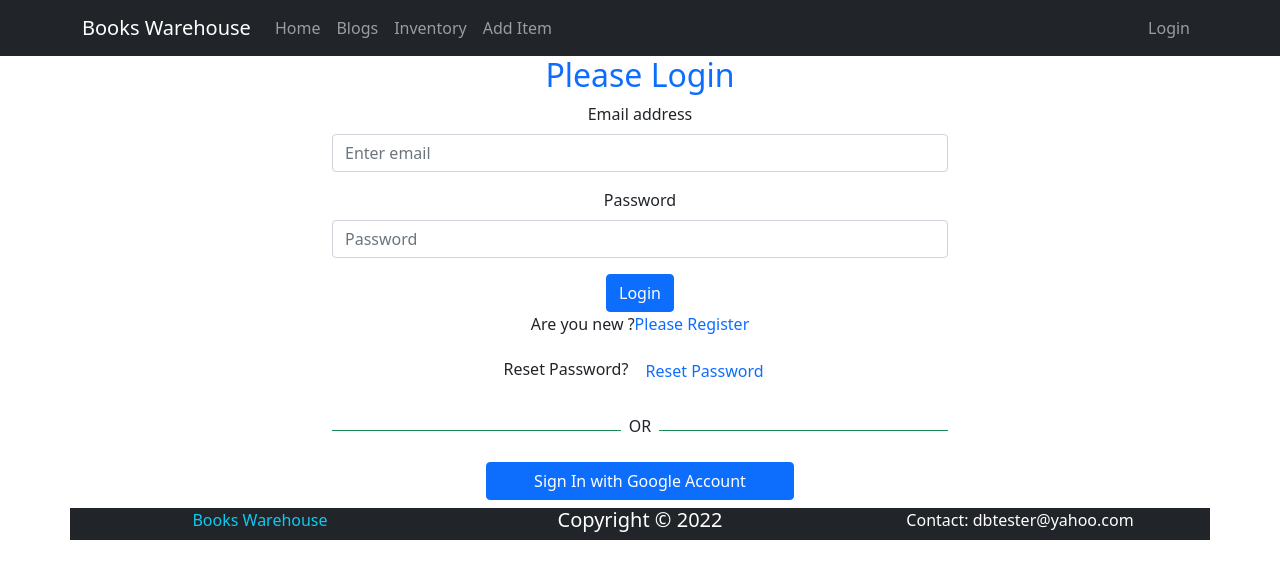
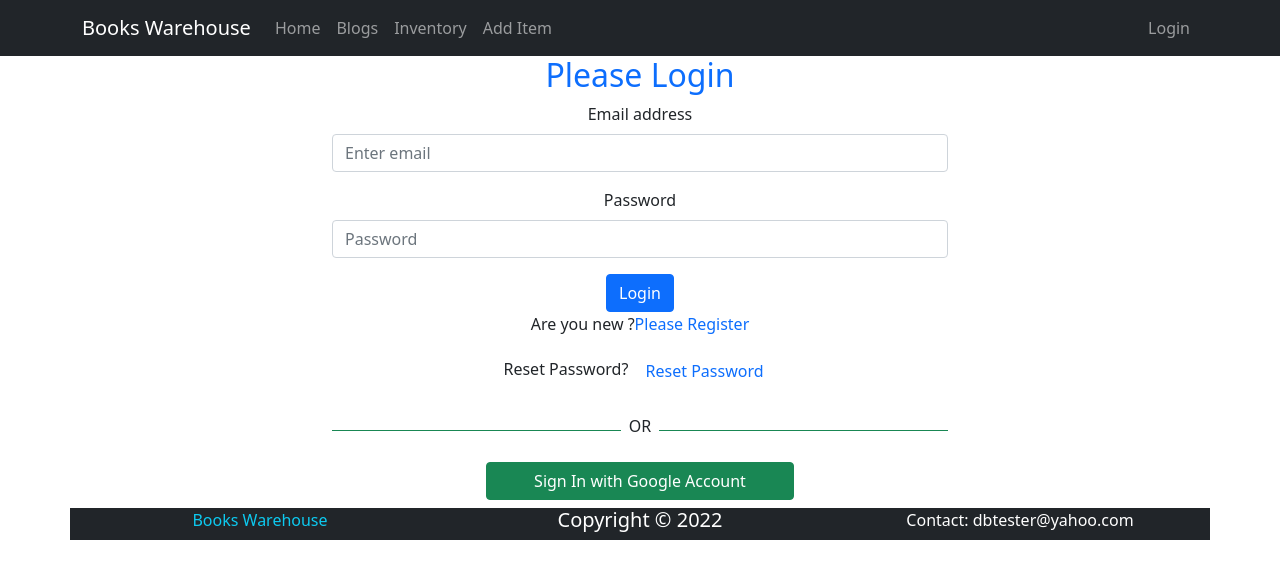
Before and after one commit to mirzasabbirgithub/warehouse-management-website-client-side, a React (Create React App) app: page /login in a window 1280 px wide. Shown: the top 578 px of the page. Built offline with nearby package versions, Linux system fonts and the light colour scheme; no server answers.

Commit message:
sociallogin error issue resolved by adding loading

```diff
--- a/src/LoginPages/Register/Register.js
+++ b/src/LoginPages/Register/Register.js
@@ -6,10 +6,8 @@ import { useCreateUserWithEmailAndPassword } from 'react-firebase-hooks/auth';
 const Register = () => {
           const [
                     createUserWithEmailAndPassword,
-                    // send Verification Email
           ] = useCreateUserWithEmailAndPassword(auth, { sendEmailVerification: true })
           const navigate = useNavigate();
-          // navigate login page
           const navigateToRegister = () => {
                     navigate('/login');
           }
@@ -46,5 +44,4 @@ const Register = () => {
           );
 };
 
-
 export default Register;
--- a/src/LoginPages/SocialLogin/SocialLogin.js
+++ b/src/LoginPages/SocialLogin/SocialLogin.js
@@ -3,7 +3,7 @@ import { useSignInWithGoogle } from 'react-firebase-hooks/auth';
 import { useNavigate } from 'react-router-dom';
 import auth from '../../firebase.init';
 const SocialLogin = () => {
-          const [signInWithGoogle, user, error] = useSignInWithGoogle(auth);
+          const [signInWithGoogle, user, loading, error] = useSignInWithGoogle(auth);
           const navigate = useNavigate();
 
           let getError;
@@ -13,7 +13,7 @@ const SocialLogin = () => {
           }
           if (error) {
                     getError = <div>
-                              <p className='text-danger'>Error: {error.message}</p>
+                              <p className='text-danger'>{error.message}</p>
                     </div>
           }
           return (
@@ -27,7 +27,7 @@ const SocialLogin = () => {
                               <div className=''>
                                         <button
                                                   onClick={() => signInWithGoogle()}
-                                                  className='btn btn-primary w-50 d-block mx-auto my-2'>
+                                                  className='btn btn-success w-50 d-block mx-auto my-2'>
                                                   <span className='px-2'>Sign In with Google Account</span>
                                         </button>
                               </div>
```
